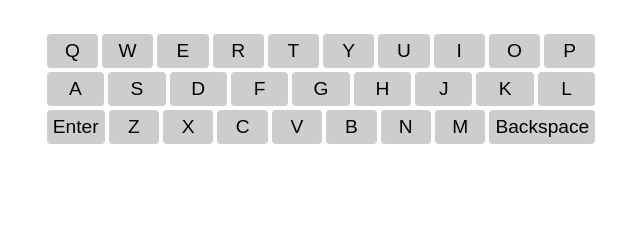
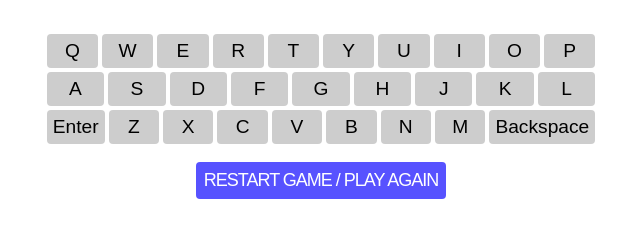
Before and after one commit to jmblontoc/pokewordle, a PHP site: page / in a window 1280 px wide. Shown: the part 72-310 px from the top of the page, without its empty margins (319-959 px from the left). Run offline with PHP 8.4, Linux system fonts and the light colour scheme; some libraries are stand-ins or nearby versions.

Commit message:
feature: Added restart function

```diff
--- a/index.html
+++ b/index.html
@@ -77,12 +77,16 @@
             <div class="kb-key kb-wide">Backspace</div>
           </div>
         </div>
+
+        <div class="btn-holder">
+          <button id="restart-btn">Restart Game / Play Again</button>
+        </div>
       </div>
     </div>
     <div id="results-modal" class="modal">
       <div id="results-message"></div>
       <div id="photo-holder"></div>
-      <div class="btn-holder"></div>
+      <div class="btn-holder" id="share-btn-holder"></div>
     </div>
   </body>
 </html>
--- a/scripts/main.js
+++ b/scripts/main.js
@@ -42,6 +42,7 @@ function getCurrentRow() {
 }
 
 function renderBoxes(selectedPokemon, gameContainer) {
+  gameContainer.empty();
   const len = selectedPokemon.length;
   for (let i = 0; i < GAME_DATA.TRIES; i++) {
     const row = document.createElement("div");
@@ -98,6 +99,7 @@ function shareResult() {
 
 async function showPokemon(mon) {
   const photoContainer = $("#photo-holder");
+  photoContainer.empty();
   const btnHolder = $("#results-modal .btn-holder");
   const pokemonName = document.createElement("div");
   pokemonName.classList.add("pokemon-name");
@@ -228,7 +230,6 @@ function inputHandler(value) {
     }
   } else if (isLetter(value)) {
     const nearestBox = getNearestEmptyBox(currentRow);
-
     if (nearestBox && GAME_STATE.guess.length < selectedPokemon.length) {
       nearestBox.innerText = value.toUpperCase();
       GAME_STATE.guess += value;
@@ -261,6 +262,37 @@ function handleKeyboardInput() {
       inputHandler(value);
     }
   });
+}
+
+function resetKeyboard() {
+  $(".kb-key.kb-letter").each(function () {
+    if (this.classList.contains("green")) {
+      this.classList.remove("green");
+    }
+    if (this.classList.contains("yellow")) {
+      this.classList.remove("yellow");
+    }
+    if (this.classList.contains("gray")) {
+      this.classList.remove("gray");
+    }
+  });
+}
+
+function restartGame() {
+  GAME_STATE.isGameOver = false;
+  GAME_STATE.attemptNo = 1;
+  GAME_STATE.result = "";
+  GAME_STATE.guess = "";
+  const randomIndex = Math.floor(Math.random() * GAME_STATE.allPokemon.length);
+  const selectedPokemon = GAME_STATE.allPokemon[randomIndex];
+  GAME_STATE.selectedPokemon = selectedPokemon;
+  const gameContainer = $("#game-container");
+  renderBoxes(selectedPokemon, gameContainer);
+  resetKeyboard();
+
+  $("#results-message").empty();
+  $("#photo-holder").empty();
+  $("#share-btn-holder").empty();
 }
 
 $(document).ready(async function () {
@@ -303,6 +335,10 @@ $(document).ready(async function () {
     renderBoxes(selectedPokemon, gameContainer);
     handleInput();
     handleKeyboardInput();
+
+    $("#restart-btn").click(function () {
+      restartGame();
+    });
   } else {
   }
 });
--- a/styles/main.css
+++ b/styles/main.css
@@ -58,7 +58,8 @@ div#header {
 }
 
 button#submit-btn,
-#share-btn {
+#share-btn,
+#restart-btn {
   border: none;
   padding: 8px;
   width: 100%;
@@ -66,7 +67,7 @@ button#submit-btn,
   background-color: #5752ff;
   color: white;
   text-transform: uppercase;
-  letter-spacing: -0.5px;
+  letter-spacing: -1px;
   cursor: pointer;
   font-size: 18px;
 }
```
